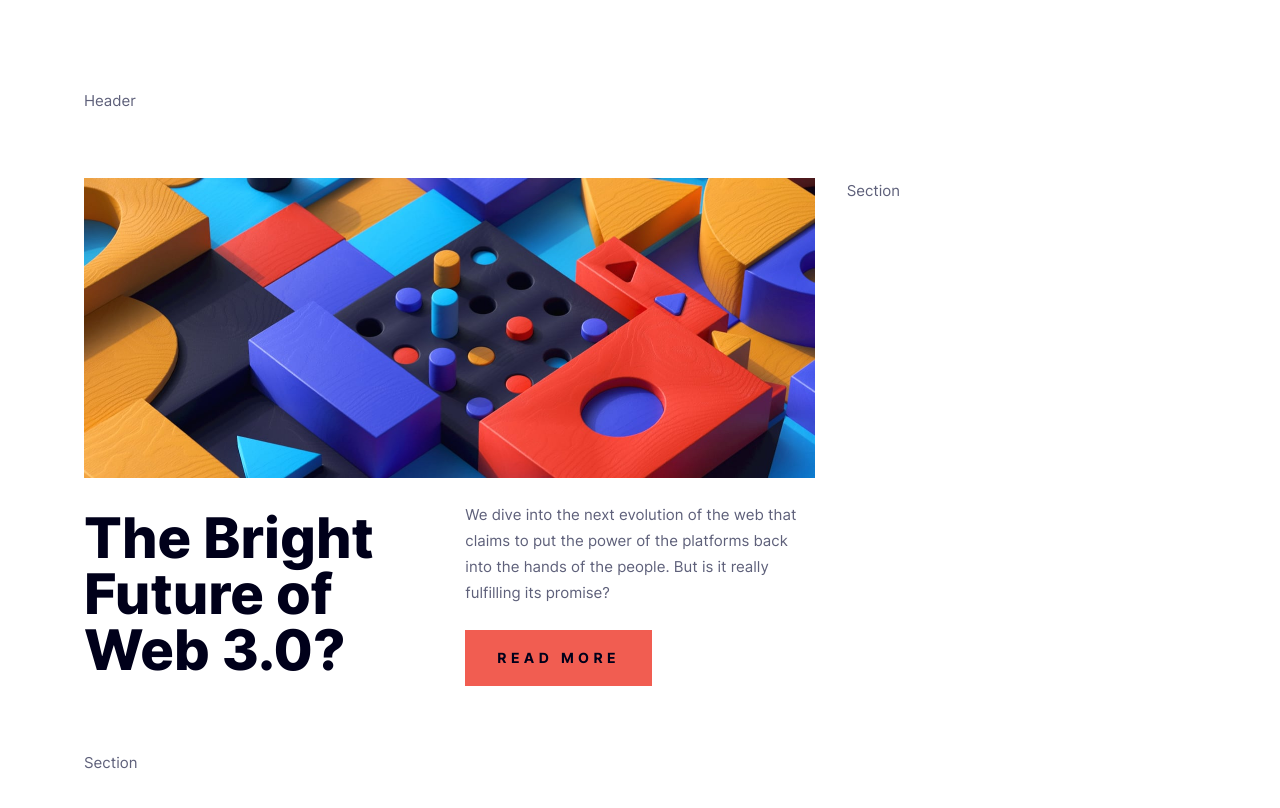
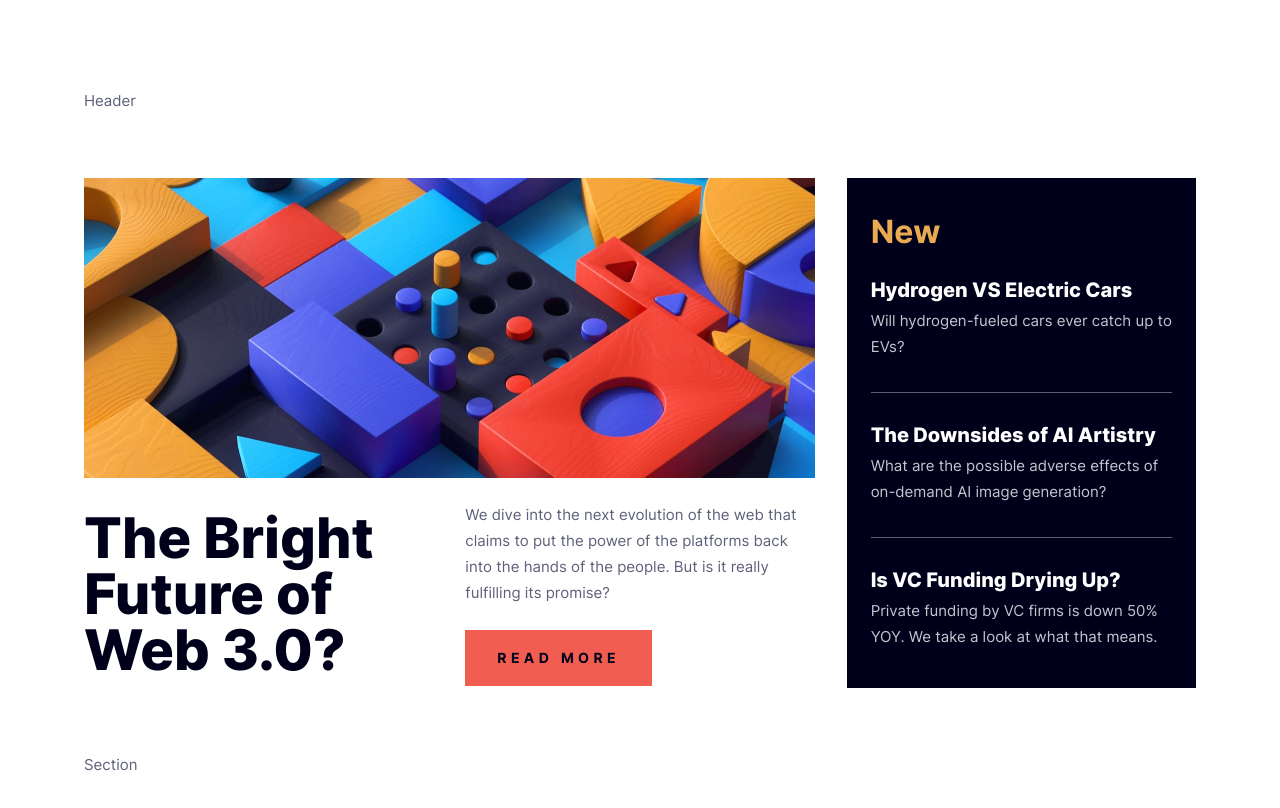
Before and after one commit to Arsalan2078/news-homepage, a React (Vite) app: page / in a window 1280 px wide. Shown: the top 808 px of the page. Built offline with nearby package versions, Linux system fonts and the light colour scheme.

Commit message:
added & stylized 2nd section

```diff
--- a/src/App.scss
+++ b/src/App.scss
@@ -31,18 +31,42 @@
   }
 
   .main__grid {
-    grid-template-columns: repeat(12, 1fr);
+    grid-template-columns: repeat(24, 1fr);
 
     & > *:nth-child(1) {
-      grid-column: span 8;
+      grid-column: span 14;
     }
 
     & > *:nth-child(2) {
-      grid-column: span 4;
+      grid-column: span 10;
     }
 
     & > *:nth-child(3) {
-      grid-column: span 12;
+      grid-column: span 24;
+    }
+  }
+}
+
+@media screen and (min-width: 1152px) {
+  .main__grid {
+    & > *:nth-child(1) {
+      grid-column: span 15;
+    }
+
+    & > *:nth-child(2) {
+      grid-column: span 9;
+    }
+  }
+}
+
+@media screen and (min-width: 1280px) {
+  .main__grid {
+    & > *:nth-child(1) {
+      grid-column: span 16;
+    }
+
+    & > *:nth-child(2) {
+      grid-column: span 8;
     }
   }
 }
--- a/src/App.tsx
+++ b/src/App.tsx
@@ -1,5 +1,6 @@
 import "./App.scss";
 import SectionIntro from "./components/SectionIntro";
+import SectionNewArticles from "./components/SectionNewArticles";
 
 function App() {
   return (
@@ -12,7 +13,7 @@ function App() {
         <main className="main">
           <div className="container main__grid">
             <SectionIntro />
-            <div>Section</div>
+            <SectionNewArticles />
             <div>Section</div>
           </div>
         </main>
--- a/src/components/SectionIntro.module.scss
+++ b/src/components/SectionIntro.module.scss
@@ -16,10 +16,6 @@
   flex-direction: column;
   align-items: start;
   gap: var(--spc-300);
-
-  h1 {
-    @include mixins.text-preset-2;
-  }
 
   .column {
     display: flex;
--- /dev/null
+++ b/src/components/SectionNewArticles.module.scss
@@ -0,0 +1,63 @@
+@use "../styles/mixins";
+
+.container {
+  container: container-section2 / inline-size;
+}
+
+.section {
+  display: flex;
+  flex-direction: column;
+  gap: var(--spc-400);
+
+  padding: 2.375rem var(--spc-300);
+
+  background-color: var(--clr-navy-950);
+
+  --_text-color-normal: var(--clr-white);
+  --_text-color-highlight: var(--clr-gold-400);
+
+  color: var(--_text-color-normal);
+
+  h2 {
+    color: var(--_text-color-highlight);
+  }
+
+  p {
+    color: var(--clr-grey-300);
+  }
+
+  a {
+    transition: color var(--transition);
+  }
+
+  a:hover,
+  a:focus {
+    color: var(--_text-color-highlight);
+  }
+}
+
+.list {
+  --_spacer: var(--spc-400);
+
+  li {
+    display: flex;
+    flex-direction: column;
+    gap: var(--spc-100);
+  }
+
+  li:not(:last-child) {
+    border-bottom: 0.0625rem solid var(--clr-navy-600);
+    padding-bottom: var(--_spacer);
+  }
+
+  li:not(:nth-child(1)) {
+    padding-top: var(--_spacer);
+  }
+}
+
+@container container-section2 (width >= 608px) {
+  .section {
+    padding-left: var(--spc-500);
+    padding-right: var(--spc-500);
+  }
+}
--- /dev/null
+++ b/src/components/SectionNewArticles.tsx
@@ -0,0 +1,57 @@
+import classes from "./SectionNewArticles.module.scss";
+
+interface NewArticleProps {
+  heading: {
+    link: string;
+    text: string;
+  };
+  paragraph: string;
+}
+
+export default function SectionNewArticles() {
+  const newArticles: NewArticleProps[] = [
+    {
+      heading: {
+        link: "#",
+        text: "Hydrogen VS Electric Cars",
+      },
+      paragraph: "Will hydrogen-fueled cars ever catch up to EVs?",
+    },
+    {
+      heading: {
+        link: "#",
+        text: "The Downsides of AI Artistry",
+      },
+      paragraph:
+        "What are the possible adverse effects of on-demand AI image generation?",
+    },
+    {
+      heading: {
+        link: "#",
+        text: "Is VC Funding Drying Up?",
+      },
+      paragraph:
+        "Private funding by VC firms is down 50% YOY. We take a look at what that means.",
+    },
+  ];
+
+  return (
+    <div className={classes.container}>
+      <section className={classes.section}>
+        <h2>New</h2>
+
+        <ul className={classes.list}>
+          {newArticles.map(({ heading, paragraph }, index) => (
+            <li key={index}>
+              <a href={heading.link}>
+                <h3>{heading.text}</h3>
+              </a>
+
+              <p>{paragraph}</p>
+            </li>
+          ))}
+        </ul>
+      </section>
+    </div>
+  );
+}
--- a/src/styles/_base.scss
+++ b/src/styles/_base.scss
@@ -1,9 +1,24 @@
+@use "./mixins";
+
 img {
   display: block;
 }
 
 h1 {
   color: var(--clr-navy-950);
+  @include mixins.text-preset-2;
+}
+
+h2 {
+  @include mixins.text-preset-3;
+}
+
+h3 {
+  @include mixins.text-preset-4;
+}
+
+h4 {
+  @include mixins.text-preset-5;
 }
 
 body {
```
